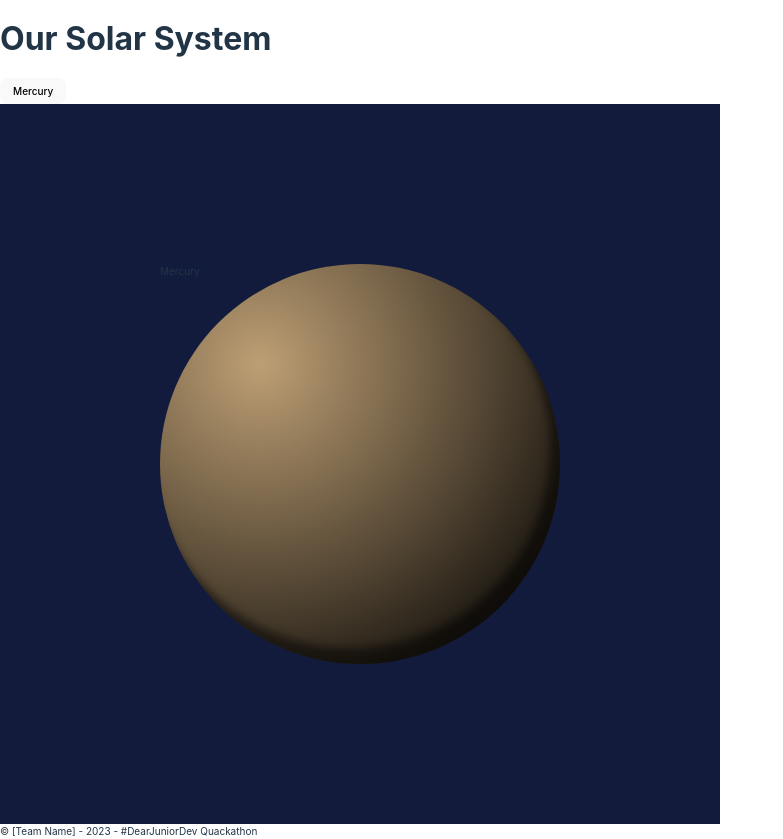
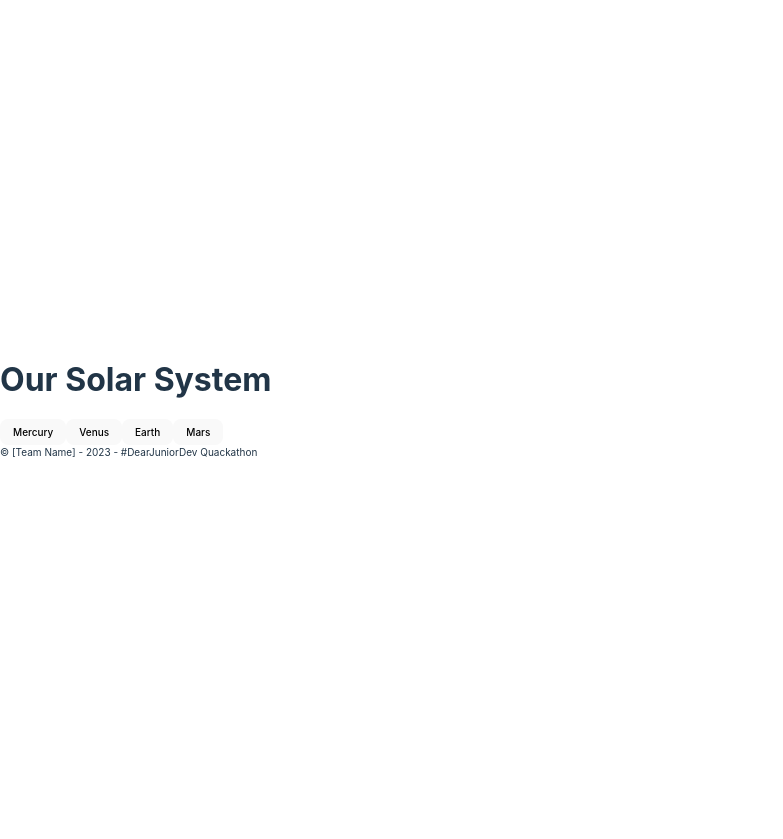
Before and after one commit to Joyce750526/solar-system-quackathon, a React (Vite) app in the folder solar-system-quackathon/: page / in a window 1280 px wide. Shown: the whole page, without its empty margins (0-783 px from the left). After the commit the page ends 800 px from the top, so only its background shows below. Built offline with nearby package versions, Linux system fonts and the light colour scheme.

Commit message:
added placeholder files to test functionalities.

```diff
--- /dev/null
+++ b/solar-system-quackathon/src/components/placeholder-planets.jsx
@@ -0,0 +1,20 @@
+import { Link } from "react-router-dom";
+
+export default function Placeholder() {
+  return (
+    <div>
+      <Link to='/placeholder-info'>
+        <button type='button'>Mercury</button>
+      </Link>
+      <Link to='/placeholder-info'>
+        <button type='button'>Venus</button>
+      </Link>
+      <Link to='/placeholder-info'>
+        <button type='button'>Earth</button>
+      </Link>
+      <Link to='/placeholder-info'>
+        <button type='button'>Mars</button>
+      </Link>
+    </div>
+  );
+}
--- a/solar-system-quackathon/src/pages/App.jsx
+++ b/solar-system-quackathon/src/pages/App.jsx
@@ -1,14 +1,14 @@
 import "./App.css";
 import { BrowserRouter, Routes, Route } from "react-router-dom";
 import Home from "./home";
-import Planets from "../components/planets";
+import PlaceholderInfo from "./placeholder-info";
 
 export default function App() {
   return (
     <BrowserRouter>
       <Routes>
         <Route path='/' element={<Home />} />
-        <Route path='/planet' element={<Planets />} />
+        <Route path='/placeholder-info' element={<PlaceholderInfo />} />
       </Routes>
     </BrowserRouter>
   );
--- a/solar-system-quackathon/src/pages/home.jsx
+++ b/solar-system-quackathon/src/pages/home.jsx
@@ -1,8 +1,7 @@
 import InfoBox from "../components/infobox";
 import Header from "../components/header";
 import Footer from "../components/footer";
-import Planets from "../components/planets";
-import { Link } from "react-router-dom";
+import Placeholder from "../components/placeholder-planets";
 
 export default function Home() {
   return (
@@ -11,11 +10,7 @@ export default function Home() {
       {/** Comment from Ash:
        * The InfoBox is only here during development. This will be removed later. */}
       {/* <InfoBox /> */}
-      <Link to='/planet'>
-        <button type='button'>Mercury</button>
-      </Link>
-      <Planets />
-
+      <Placeholder />
       <Footer />
     </>
   );
--- /dev/null
+++ b/solar-system-quackathon/src/pages/placeholder-info.jsx
@@ -0,0 +1,3 @@
+export default function PlaceholderInfo() {
+  return <div>Placeholder planet info</div>;
+}
```
